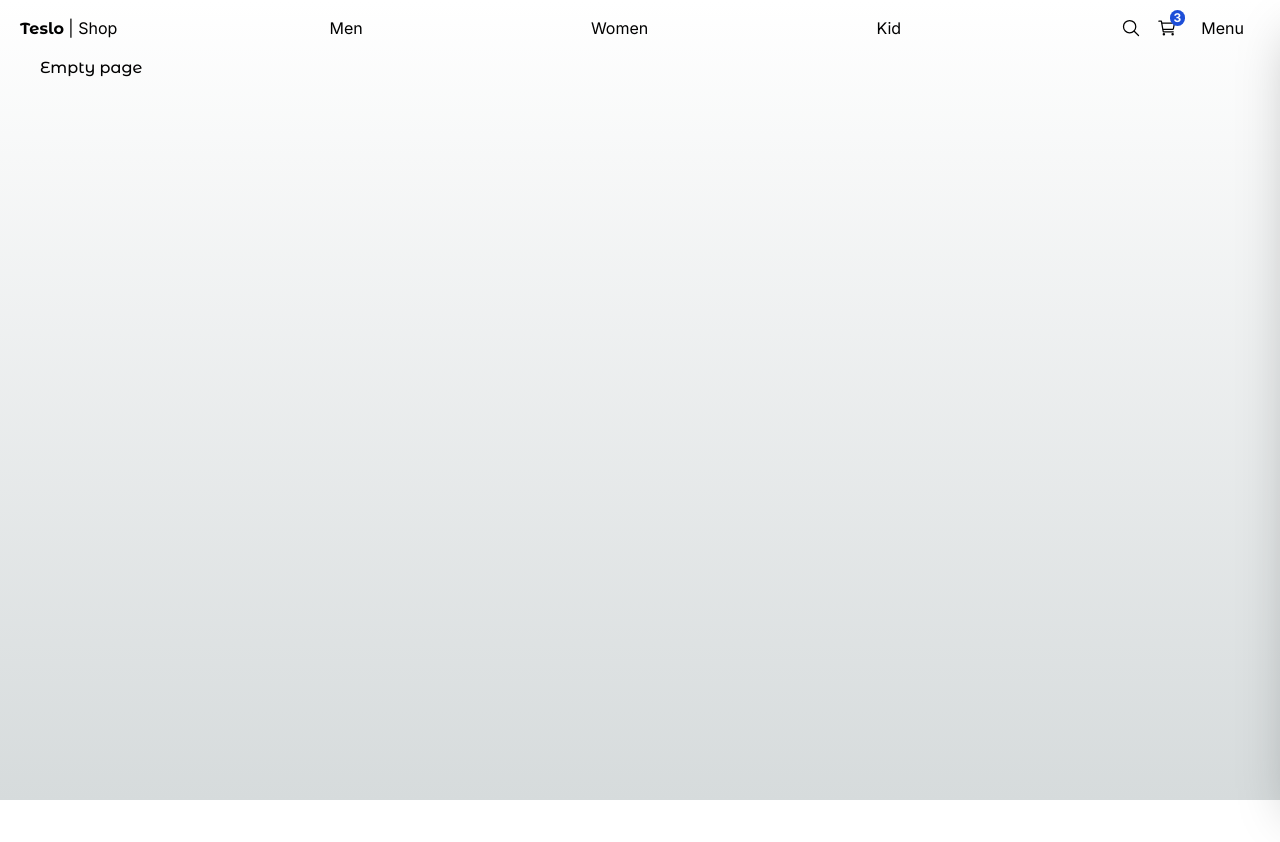
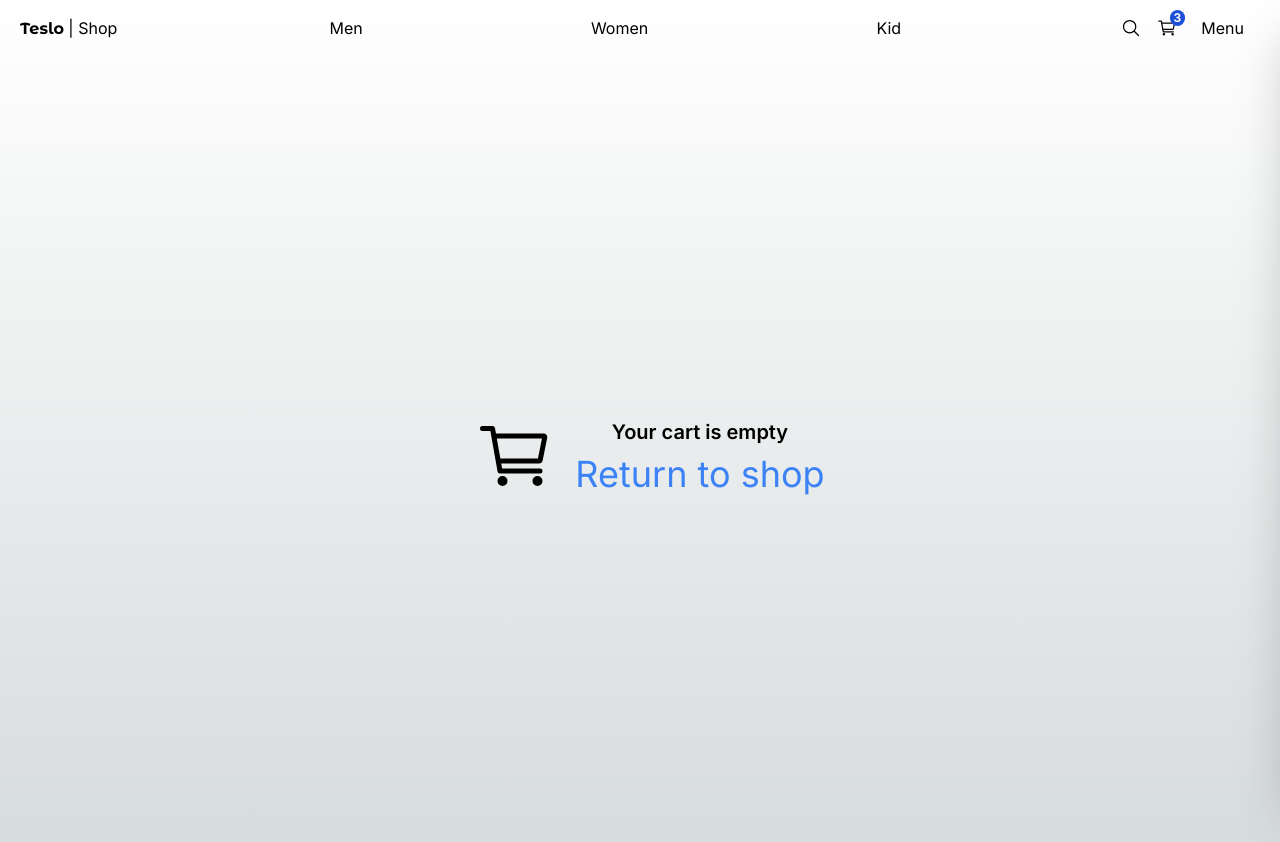
Before and after one commit to brandonjcg/teslo-shop, a Next.js app: page /empty in a window 1280 px wide. Shown: the top 842 px of the page. Before the commit the page ends 800 px from the top, so only its background shows below. Built offline with nearby package versions, Linux system fonts and the light colour scheme.

Commit message:
feat(components): :sparkles: create EmptyCart component

```diff
--- a/src/app/(shop)/cart/page.tsx
+++ b/src/app/(shop)/cart/page.tsx
@@ -2,6 +2,7 @@ import Link from 'next/link';
 import { QuantitySelector, Title } from '@/components';
 import { initialData } from '@/seed';
 import Image from 'next/image';
+import { redirect } from 'next/navigation';
 
 const productsInCart = [
   initialData.products[0],
@@ -10,6 +11,9 @@ const productsInCart = [
 ];
 
 export default function CartPage() {
+  const hasProducts = productsInCart.length > 0;
+  if (!hasProducts) redirect('/empty');
+
   return (
     <div className="flex justify-center items-center mb-72 px-10 sm:px-0">
       <div className="flex flex-col w-[1000px]">
--- a/src/app/(shop)/empty/page.tsx
+++ b/src/app/(shop)/empty/page.tsx
@@ -1,9 +1,17 @@
-import { monsserat } from '@/fonts';
+import Link from 'next/link';
+import { IoCartOutline } from 'react-icons/io5';
 
-export default function EmptyPage() {
+export default function EmptyCart() {
   return (
-    <main>
-      <h1 className={monsserat.className}>Empty page</h1>
-    </main>
+    <div className="flex justify-center items-center h-[800px]">
+      <IoCartOutline size={80} className="mx-5" />
+      <div className="flex flex-col items-center">
+        <h1 className="text-xl font-semibold">Your cart is empty</h1>
+
+        <Link href="/" className="text-blue-500 mt-2 text-4xl">
+          Return to shop
+        </Link>
+      </div>
+    </div>
   );
 }
```
